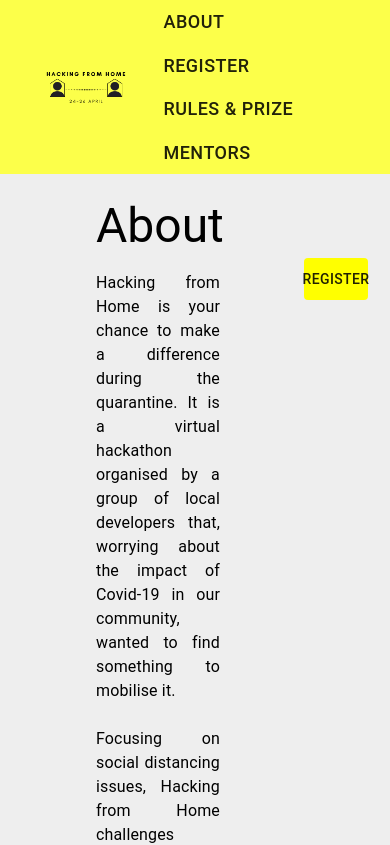
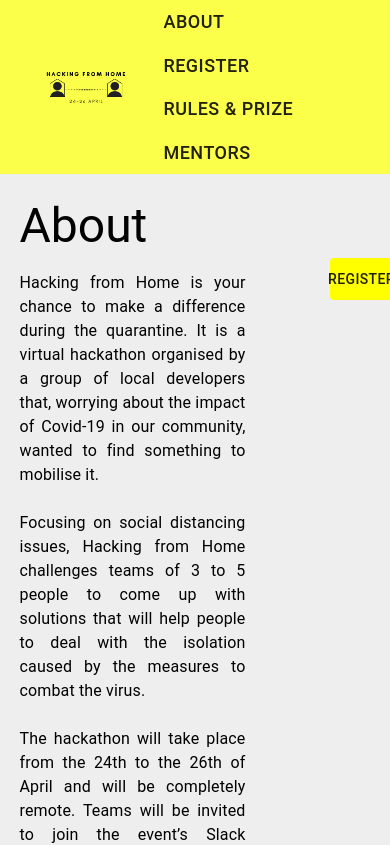
Before and after one commit to hackingfromhome/hackingfromhome.github.io, a React (Create React App) app: page / in a window 390 px wide. Shown: the top 845 px of the page. Built offline with nearby package versions, Linux system fonts and the light colour scheme.

Commit message:
Fix mentors page responsiveness

```diff
--- a/src/home.jsx
+++ b/src/home.jsx
@@ -305,9 +305,8 @@ const RulesAndPrize = ({ registerFn }) => {
 
 const mentorCardStyles = makeStyles(theme => ({
   root: {
-    width: 445,
     backgroundColor: "#fafafa",
-    margin: theme.spacing(0)
+    margin: theme.spacing(1)
   },
   content: {
     minHeight: 300
@@ -372,7 +371,7 @@ const Mentors = () => {
       <Grid container spacing={3}>
         {MENTORS_LIST.map((mentor, _index) => {
           return (
-            <Grid item xs={3} className={classes.row}>
+            <Grid item xs={12} sm={6} md={4} lg={4} className={classes.row}>
               <MentorCard
                 image={mentor.image}
                 type={mentor.type}
@@ -445,8 +444,8 @@ const HeaderItem = ({ title, actionFn }) => {
 
 const useStyles = makeStyles(theme => ({
   root: {
-    paddingLeft: theme.spacing(12),
-    paddingRight: theme.spacing(12),
+    paddingLeft: "5%",
+    paddingRight: "5%",
     paddingBottom: theme.spacing(3),
     paddingTop: theme.spacing(3),
     backgroundColor: "#eeeeee"
```
